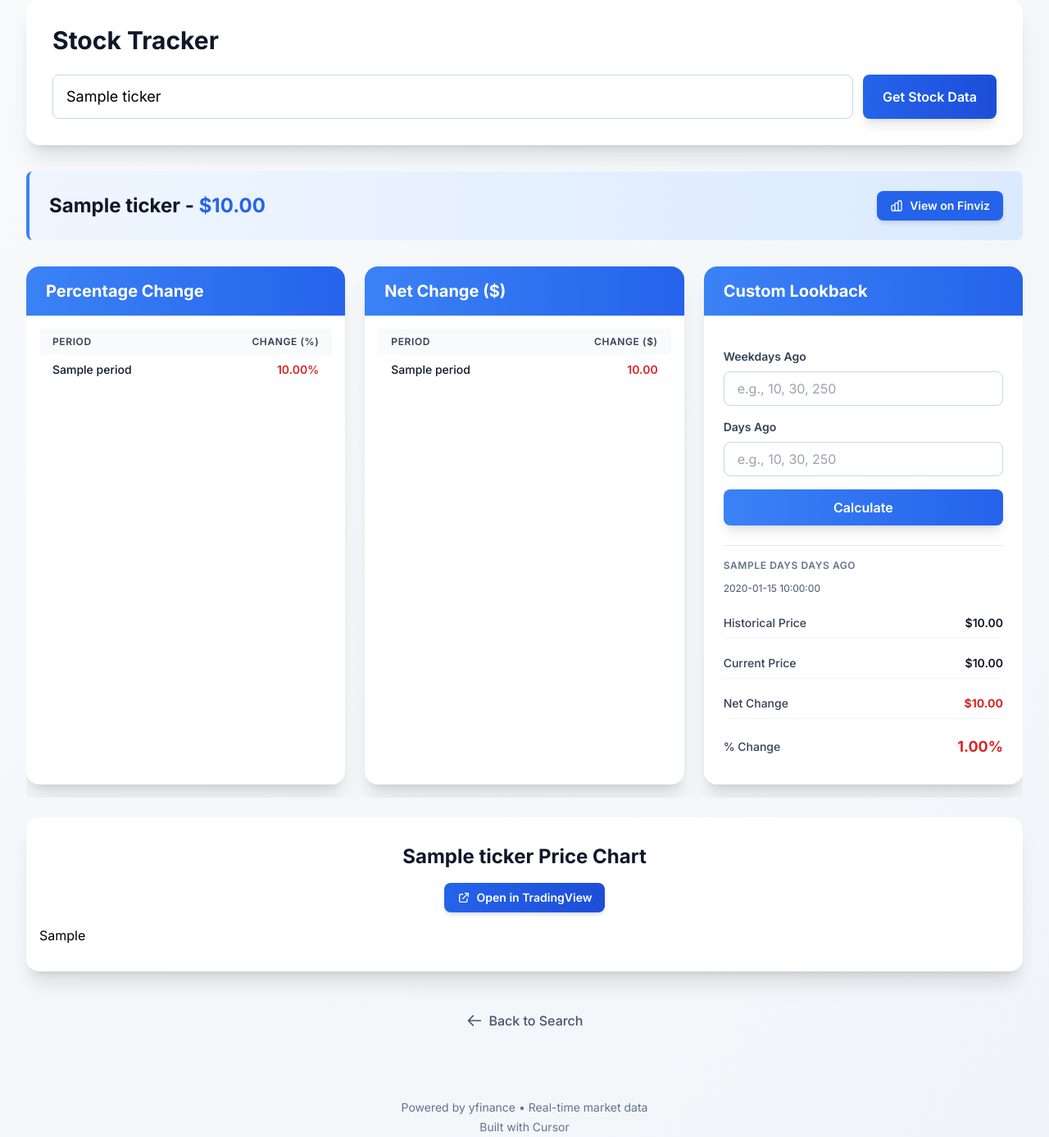
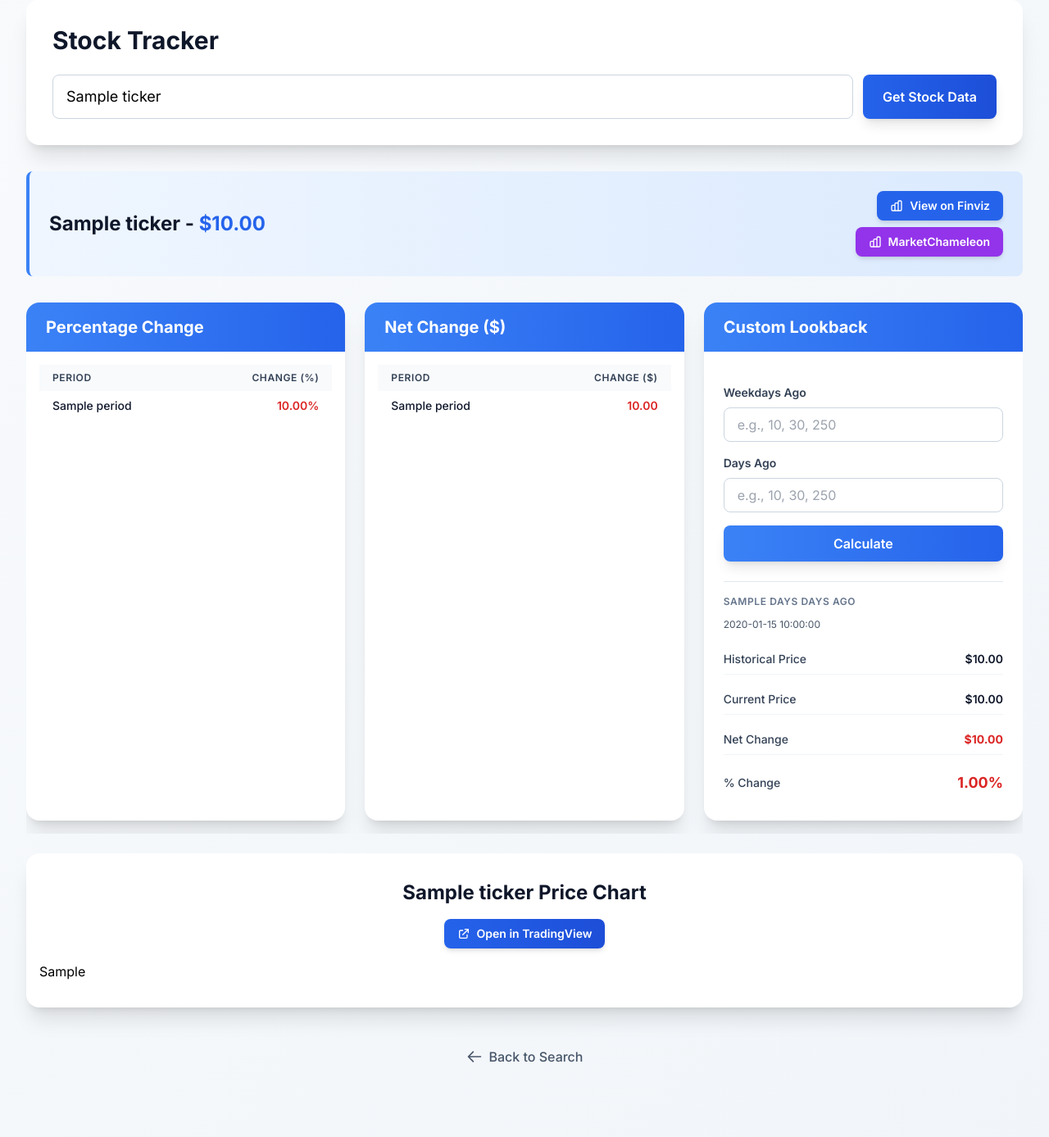
Before and after one commit to n1ecC/ticker-change, a Flask app: template templates/stock.html in a window 1280 px wide. Shown: the part 97-1484 px from the top of the page at 82% size. Run offline with Flask 3, Linux system fonts and the light colour scheme; the template is opened without the code that fills it: most values are stand-ins (such as "Sample title", 1, 10 or a date in 2020); some libraries are stand-ins or nearby versions.

Commit message:
Added marketchameleon button

```diff
--- a/templates/stock.html
+++ b/templates/stock.html
@@ -25,13 +25,22 @@
 <div class="bg-gradient-to-r from-blue-50 to-blue-100 dark:from-blue-900/20 dark:to-blue-800/20 border-l-4 border-blue-500 dark:border-blue-400 p-4 sm:p-6 rounded-lg mb-6 sm:mb-8">
     <div class="flex flex-col sm:flex-row items-start sm:items-center justify-between gap-3 sm:gap-4">
         <h2 class="text-xl sm:text-2xl font-bold text-slate-900 dark:text-white break-words">{{ data.ticker }} - <span class="text-blue-600 dark:text-blue-400">${{ "%.2f"|format(data.current_price) }}</span></h2>
+        <div class="flex flex-col items-stretch sm:items-end gap-2">
             <a href="https://finviz.com/quote.ashx?t={{ data.ticker }}" target="_blank" rel="noopener noreferrer"
-           class="inline-flex items-center gap-2 px-4 py-2 bg-blue-600 hover:bg-blue-700 text-white text-sm font-semibold rounded-lg transition shadow-md hover:shadow-lg whitespace-nowrap">
+               class="inline-flex items-center justify-center gap-2 px-4 py-2 bg-blue-600 hover:bg-blue-700 text-white text-sm font-semibold rounded-lg transition shadow-md hover:shadow-lg whitespace-nowrap">
                 <svg class="w-4 h-4" fill="none" stroke="currentColor" viewBox="0 0 24 24">
                     <path stroke-linecap="round" stroke-linejoin="round" stroke-width="2" d="M9 19v-6a2 2 0 00-2-2H5a2 2 0 00-2 2v6a2 2 0 002 2h2a2 2 0 002-2zm0 0V9a2 2 0 012-2h2a2 2 0 012 2v10m-6 0a2 2 0 002 2h2a2 2 0 002-2m0 0V5a2 2 0 012-2h2a2 2 0 012 2v14a2 2 0 01-2 2h-2a2 2 0 01-2-2z"></path>
                 </svg>
                 View on Finviz
             </a>
+            <a href="https://marketchameleon.com/Overview/{{ data.ticker }}/Summary/" target="_blank" rel="noopener noreferrer"
+               class="inline-flex items-center justify-center gap-2 px-4 py-2 bg-purple-600 hover:bg-purple-700 text-white text-sm font-semibold rounded-lg transition shadow-md hover:shadow-lg whitespace-nowrap">
+                <svg class="w-4 h-4" fill="none" stroke="currentColor" viewBox="0 0 24 24">
+                    <path stroke-linecap="round" stroke-linejoin="round" stroke-width="2" d="M9 19v-6a2 2 0 00-2-2H5a2 2 0 00-2 2v6a2 2 0 002 2h2a2 2 0 002-2zm0 0V9a2 2 0 012-2h2a2 2 0 012 2v10m-6 0a2 2 0 002 2h2a2 2 0 002-2m0 0V5a2 2 0 012-2h2a2 2 0 012 2v14a2 2 0 01-2 2h-2a2 2 0 01-2-2z"></path>
+                </svg>
+                MarketChameleon
+            </a>
+        </div>
     </div>
 </div>
 
```
Lines whose indentation alone changed are shown as unchanged.
